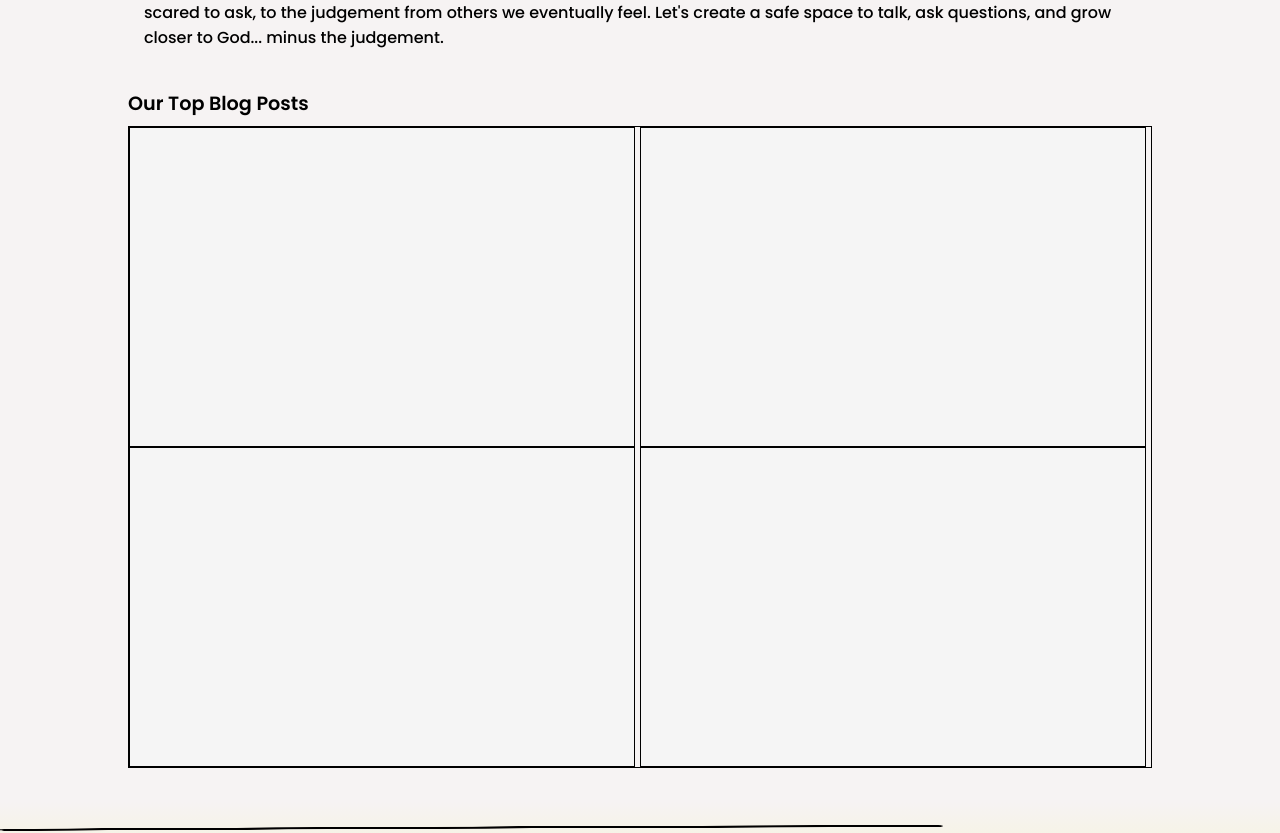
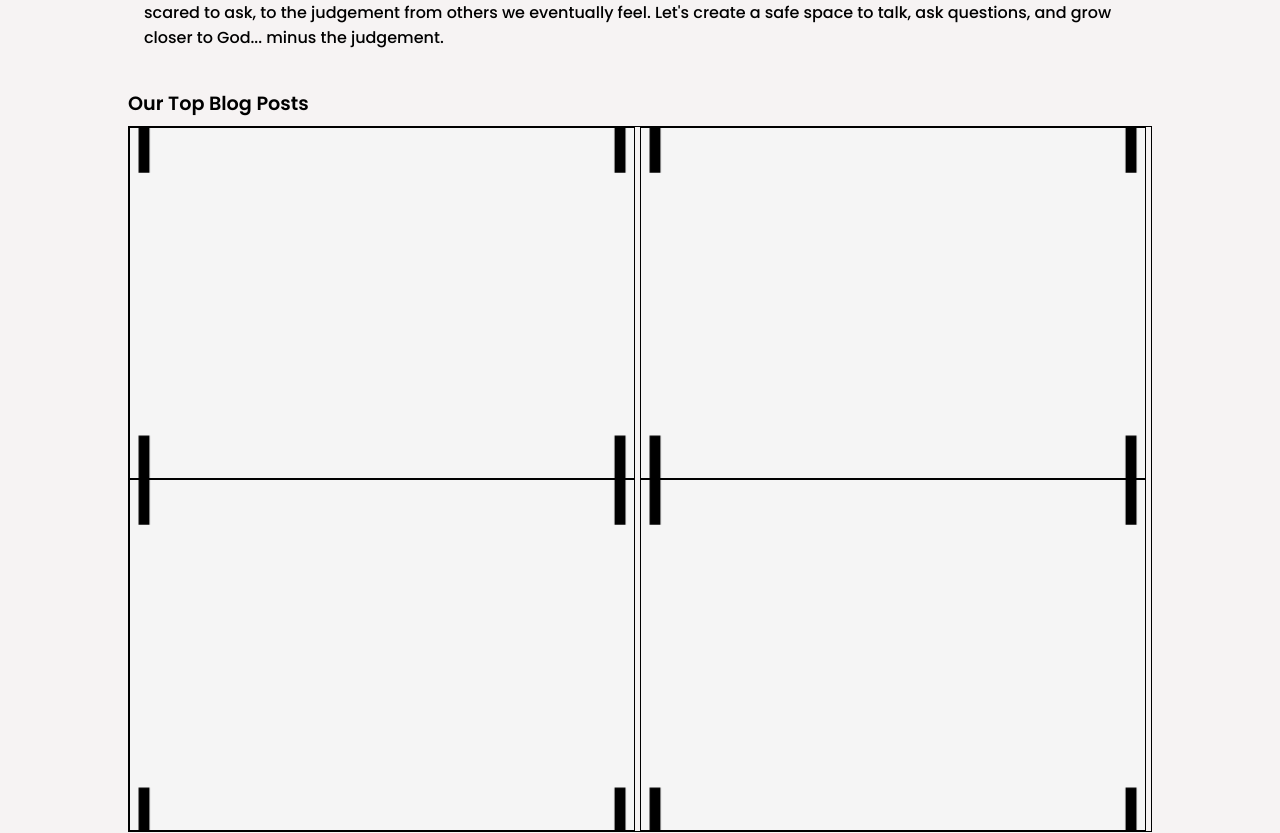
Before and after one commit to RStrozier/connected-in-faith, a React (Vite) app: page / in a window 1280 px wide. Shown: the part 290-1123 px from the top of the page. Built offline with nearby package versions, Linux system fonts and the light colour scheme.

Commit message:
added picture frame

```diff
--- a/src/components/blog/Blog.css
+++ b/src/components/blog/Blog.css
@@ -7,7 +7,9 @@
 
 .top-blog-item {
     width: 99%;
-    height: 20rem;
     border: 1px solid black;
+    height: 22rem;
     background-color: whitesmoke;
+    background-size: cover;
+    background-position: center;
 }
--- a/src/components/blog/TopBlogPosts.tsx
+++ b/src/components/blog/TopBlogPosts.tsx
@@ -1,5 +1,6 @@
 import './Blog.css'
 import blogData from '../../data/blog.json';
+import imageFrame from '../../assets/imgs/picture-frame.png';
 
 const TopBlogPosts = () => {
   // console logging for testing!
@@ -17,10 +18,14 @@ const TopBlogPosts = () => {
     {/* blog carsoul or blog design here / utility */}
     <div className="largeContainer">
     <div className="top-blog-container">
-      <div className="top-blog-item"></div>
-      <div className="top-blog-item"></div>
-      <div className="top-blog-item"></div>
-      <div className="top-blog-item"></div>
+      <div className="top-blog-item"
+      style={{ backgroundImage: `url(${imageFrame})`}}></div>
+      <div className="top-blog-item"
+      style={{ backgroundImage: `url(${imageFrame})`}}></div>
+      <div className="top-blog-item"
+      style={{ backgroundImage: `url(${imageFrame})`}}></div>
+      <div className="top-blog-item"
+      style={{ backgroundImage: `url(${imageFrame})`}}></div>
     </div>
     </div>
 
```
Also changed, not shown: src/assets/imgs/picture-frame.png (added).
